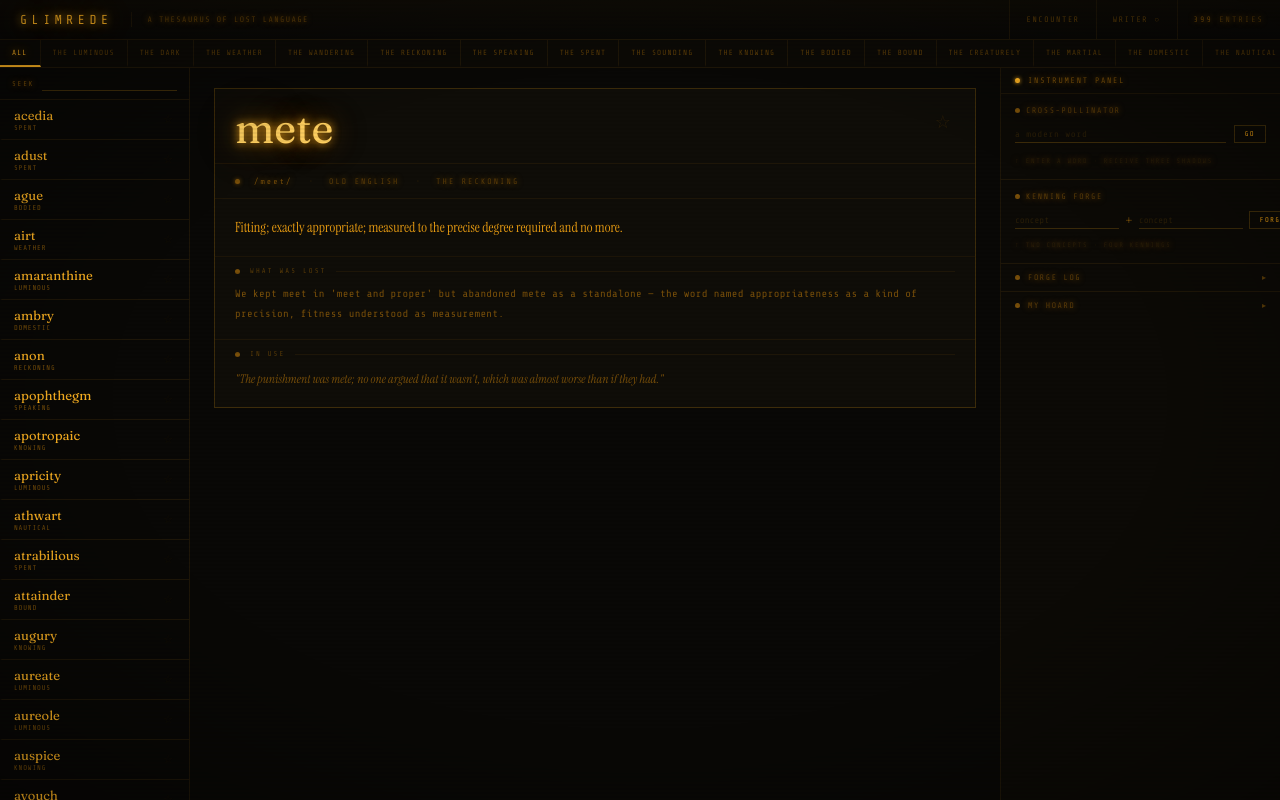
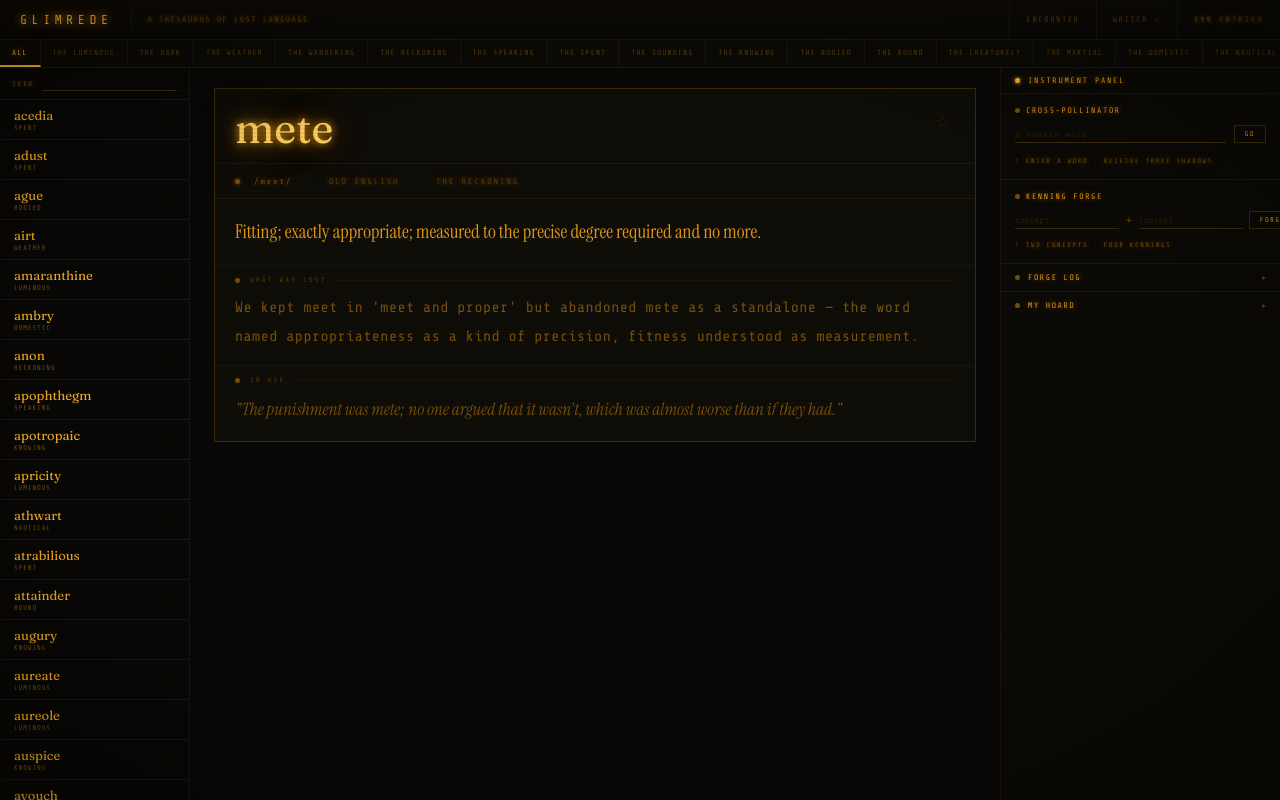
Before and after one commit to brack-6/glimrede, a React (Vite) app: page / in a window 1280 px wide. Built offline with nearby package versions, Linux system fonts and the light colour scheme.

Commit message:
brighter panel text, larger definition fonts

```diff
--- a/src/App.jsx
+++ b/src/App.jsx
@@ -329,7 +329,7 @@ export default function Glimrede() {
               </div>
               {/* Definition */}
               <div style={{ padding:"16px 20px" }}>
-                <div className="hoverable" style={{ fontFamily:body, fontSize:14, color:C.amberBright, lineHeight:1.82 }}>
+                <div className="hoverable" style={{ fontFamily:body, fontSize:19, color:C.amberBright, lineHeight:1.8 }}>
                   {selected.definition}
                 </div>
               </div>
@@ -338,7 +338,7 @@ export default function Glimrede() {
                 <>
                   <CardSection label="WHAT WAS LOST" />
                   <div style={{ padding:"0 20px 14px" }}>
-                    <div className="hoverable-dim" style={{ fontFamily:mono, fontSize:10.5, color:C.amberDim, lineHeight:1.9, letterSpacing:"0.03em" }}>
+                    <div className="hoverable-dim" style={{ fontFamily:mono, fontSize:15, color:C.amberDim, lineHeight:1.9, letterSpacing:"0.03em" }}>
                       {selected.lost}
                     </div>
                   </div>
@@ -349,7 +349,7 @@ export default function Glimrede() {
                 <>
                   <CardSection label="IN USE" />
                   <div style={{ padding:"0 20px 16px" }}>
-                    <div className="hoverable-dim" style={{ fontFamily:body, fontSize:12, color:C.amberDim, lineHeight:1.85, fontStyle:"italic" }}>
+                    <div className="hoverable-dim" style={{ fontFamily:body, fontSize:17, color:C.amberDim, lineHeight:1.82, fontStyle:"italic" }}>
                       "{selected.usage}"
                     </div>
                   </div>
@@ -368,9 +368,9 @@ export default function Glimrede() {
                 <Label>{selected.era?.toUpperCase()}</Label>
               </div>
               <HRule style={{ marginBottom:20 }} />
-              <div style={{ fontFamily:body, fontSize:14, color:C.amberBright, lineHeight:1.88, marginBottom:28 }}>{selected.definition}</div>
+              <div style={{ fontFamily:body, fontSize:17, color:C.amberBright, lineHeight:1.85, marginBottom:28 }}>{selected.definition}</div>
               {selected.lost && (
-                <div style={{ fontFamily:mono, fontSize:10.5, color:C.amberDim, lineHeight:1.9, marginBottom:28, paddingLeft:14, borderLeft:`2px solid ${C.amberFaint}`, letterSpacing:"0.03em" }}>
+                <div style={{ fontFamily:mono, fontSize:14, color:C.amberDim, lineHeight:1.9, marginBottom:28, paddingLeft:14, borderLeft:`2px solid ${C.amberFaint}`, letterSpacing:"0.03em" }}>
                   {selected.lost}
                 </div>
               )}
@@ -390,7 +390,7 @@ export default function Glimrede() {
           {/* Panel header */}
           <div style={{ padding:"8px 14px", borderBottom:`1px solid ${C.border}`, display:"flex", alignItems:"center", gap:8, flexShrink:0 }}>
             <Pip color={C.amberGlow} />
-            <Label style={{ color:C.amberDim, letterSpacing:"0.22em" }}>INSTRUMENT PANEL</Label>
+            <Label style={{ color:C.amberBright, letterSpacing:"0.22em" }}>INSTRUMENT PANEL</Label>
           </div>
 
           <div style={{ overflowY:"auto", flex:1, minHeight:0 }}>
@@ -399,7 +399,7 @@ export default function Glimrede() {
             <div style={{ padding:"12px 14px", borderBottom:`1px solid ${C.border}` }}>
               <div style={{ display:"flex", alignItems:"center", gap:6, marginBottom:10 }}>
                 <Pip />
-                <Label style={{ letterSpacing:"0.2em" }}>CROSS-POLLINATOR</Label>
+                <Label style={{ color:C.amberBright, letterSpacing:"0.2em" }}>CROSS-POLLINATOR</Label>
               </div>
               <div style={{ display:"flex", gap:8, alignItems:"center", marginBottom:6 }}>
                 <input placeholder="a modern word" value={crossInput} onChange={e=>setCrossInput(e.target.value)} onKeyDown={e=>e.key==="Enter"&&transmute()}
@@ -408,15 +408,15 @@ export default function Glimrede() {
                   {crossLoading?"…":"GO"}
                 </button>
               </div>
-              <Label className="hoverable" style={{ fontSize:6.5, color:C.textGhost }}>↑ ENTER A WORD · RECEIVE THREE SHADOWS</Label>
+              <Label className="hoverable" style={{ fontSize:6.5, color:C.amberDim }}>↑ ENTER A WORD · RECEIVE THREE SHADOWS</Label>
 
               {crossResult && !crossResult.error && (
                 <div style={{ marginTop:12, display:"flex", flexDirection:"column", gap:10 }}>
                   {[["oe","ARCHAIC"],["naut","NAUTICAL"],["leg","LEGALISM"]].map(([key,label]) => (
                     <div key={key} style={{ borderLeft:`2px solid ${C.amberFaint}`, paddingLeft:10 }}>
-                      <Label style={{ fontSize:6.5, marginBottom:4, display:"block" }}>{label}</Label>
+                      <Label style={{ fontSize:6.5, marginBottom:4, display:"block", color:C.amberBright }}>{label}</Label>
                       <div className="word-glow word-hover" style={{ fontFamily:display, fontSize:17, color:C.amberGlow, marginBottom:3, cursor:"default", transition:"text-shadow 0.2s" }}>{crossResult[key]?.word}</div>
-                      <div className="hoverable-dim" style={{ fontFamily:body, fontSize:10, color:C.amberDim, fontStyle:"italic", lineHeight:1.5 }}>{crossResult[key]?.gloss}</div>
+                      <div className="hoverable-dim" style={{ fontFamily:body, fontSize:12, color:C.amberDim, fontStyle:"italic", lineHeight:1.6 }}>{crossResult[key]?.gloss}</div>
                     </div>
                   ))}
                 </div>
@@ -428,7 +428,7 @@ export default function Glimrede() {
             <div style={{ padding:"12px 14px", borderBottom:`1px solid ${C.border}` }}>
               <div style={{ display:"flex", alignItems:"center", gap:6, marginBottom:10 }}>
                 <Pip />
-                <Label style={{ letterSpacing:"0.2em" }}>KENNING FORGE</Label>
+                <Label style={{ color:C.amberBright, letterSpacing:"0.2em" }}>KENNING FORGE</Label>
               </div>
               <div style={{ display:"flex", gap:6, alignItems:"center", marginBottom:4 }}>
                 <input placeholder="concept" value={kennA} onChange={e=>setKennA(e.target.value)} onKeyDown={e=>e.key==="Enter"&&forge()}
@@ -440,7 +440,7 @@ export default function Glimrede() {
                   {kennLoading?"…":"FORGE"}
                 </button>
               </div>
-              <Label className="hoverable" style={{ fontSize:6.5, color:C.textGhost }}>↑ TWO CONCEPTS · FOUR KENNINGS</Label>
+              <Label className="hoverable" style={{ fontSize:6.5, color:C.amberDim }}>↑ TWO CONCEPTS · FOUR KENNINGS</Label>
 
               {kennResult && !kennResult.error && kennResult.kennings && (
                 <div style={{ marginTop:12, display:"grid", gridTemplateColumns:"1fr 1fr", gap:8 }}>
@@ -448,7 +448,7 @@ export default function Glimrede() {
                     <div key={i} style={{ borderTop:`1px solid ${C.border}`, paddingTop:8 }}>
                       <div className="word-glow word-hover" style={{ fontFamily:display, fontSize:15, color:C.amberGlow, marginBottom:3, cursor:"default", transition:"text-shadow 0.2s" }}>{k.compound}</div>
                       <div style={{ fontFamily:mono, fontSize:7, color:C.amberDim, letterSpacing:"0.1em", marginBottom:4 }}>{k.names?.toUpperCase()}</div>
-                      <div className="hoverable-dim" style={{ fontFamily:body, fontSize:9.5, color:C.amberDim, fontStyle:"italic", lineHeight:1.6 }}>{k.logic}</div>
+                      <div className="hoverable-dim" style={{ fontFamily:body, fontSize:11, color:C.amberDim, fontStyle:"italic", lineHeight:1.6 }}>{k.logic}</div>
                     </div>
                   ))}
                 </div>
@@ -460,7 +460,7 @@ export default function Glimrede() {
             <div style={{ borderBottom:`1px solid ${C.border}` }}>
               <button onClick={()=>setShowLog(l=>!l)} className="cat-btn" style={{ width:"100%", background:"none", border:"none", padding:"9px 14px", display:"flex", alignItems:"center", gap:8, cursor:"pointer" }}>
                 <Pip />
-                <Label style={{ letterSpacing:"0.2em" }}>FORGE LOG</Label>
+                <Label style={{ color:C.amberBright, letterSpacing:"0.2em" }}>FORGE LOG</Label>
                 {kennHistory.length>0 && <span style={{ fontFamily:mono, fontSize:7, color:C.amberDim, marginLeft:4 }}>[{kennHistory.length}]</span>}
                 <span style={{ marginLeft:"auto", fontFamily:mono, fontSize:8, color:C.textDim }}>{showLog?"▾":"▸"}</span>
               </button>
@@ -489,7 +489,7 @@ export default function Glimrede() {
             <div>
               <button onClick={()=>setShowHoard(h=>!h)} className="cat-btn" style={{ width:"100%", background:"none", border:"none", padding:"9px 14px", display:"flex", alignItems:"center", gap:8, cursor:"pointer" }}>
                 <Pip />
-                <Label style={{ letterSpacing:"0.2em" }}>MY HOARD</Label>
+                <Label style={{ color:C.amberBright, letterSpacing:"0.2em" }}>MY HOARD</Label>
                 {hoards.size>0 && <span style={{ fontFamily:mono, fontSize:7, color:C.amberDim, marginLeft:4 }}>[{hoards.size}]</span>}
                 <span style={{ marginLeft:"auto", fontFamily:mono, fontSize:8, color:C.textDim }}>{showHoard?"▾":"▸"}</span>
               </button>
```
